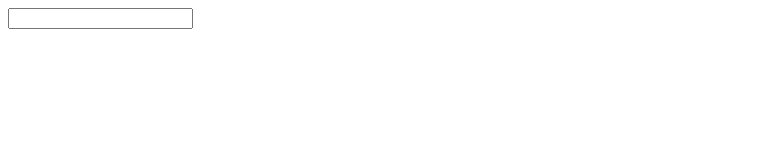
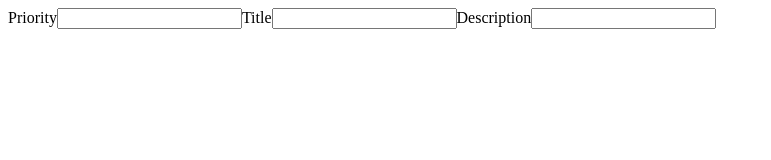
Before and after one commit to aschwimm/todo-app, a website built with webpack: page src/index.html in a window 1280 px wide. Shown: the whole page, without its empty margins (0-771 px from the left). Built offline with nearby package versions, Linux system fonts and the light colour scheme.

Commit message:
Complete component that create a form with labels and appends the form to the HTML template

```diff
--- a/src/components/form-creation.js
+++ b/src/components/form-creation.js
@@ -1,3 +1,31 @@
 function createForm() {
     const form = document.createElement("form");
+
+    const createInput = (type, name, id, label) => {
+        const input = document.createElement("input");
+        input.type = type;
+        input.name = name;
+        input.id = id;
+        const inputLabel = document.createElement("label");
+        inputLabel.for = id;
+        inputLabel.innerText = label;
+        return { input, inputLabel };
+    };
+
+    const { input: priority, inputLabel: priorityLabel } = createInput("number", "priority", "priority", "Priority");
+    const { input: title, inputLabel: titleLabel } = createInput("text", "title", "title", "Title");
+    const { input: description, inputLabel: descriptionLabel } = createInput("text", "description", "description", "Description");
+
+    form.append(
+        priorityLabel,
+        priority,
+        titleLabel,
+        title,
+        descriptionLabel,
+        description
+    );
+
+    return form;
 }
+
+export { createForm }
--- a/src/index.html
+++ b/src/index.html
@@ -6,10 +6,6 @@
     <title>To-Do App</title>
 </head>
 <body>
-    <div id="content">
-        <div class="form">
-            <input type="text">
-        </div>
-    </div>
+    <div id="content"></div>
 </body>
 </html>
--- a/src/index.js
+++ b/src/index.js
@@ -2,7 +2,7 @@ import { createTodo } from "./components/todo-constructor.js";
 import { createProject } from "./components/project-constructor.js";
 import { setPriority } from "./components/set-priority.js";
 import { setCompleteStatus } from "./components/set-complete.js";
-
+import { createForm } from "./components/form-creation.js";
 const homework = createTodo("homework", "do it", "now", 0);
 const walkDog = createTodo("walkies", "walk dog", "evening", 1);
 const feedCat = createTodo("feed cat", "noon", 2);
@@ -13,3 +13,7 @@ newProject.addTodo(walkDog);
 newProject.addTodo(feedCat);
 console.log(newProject);
 console.log(newProject);
+
+const content = document.getElementById("content");
+const form = createForm();
+content.appendChild(form);
```
